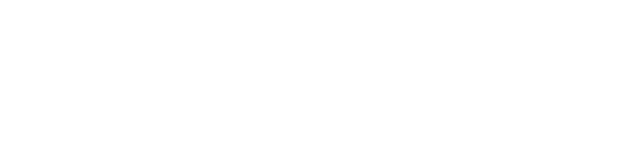
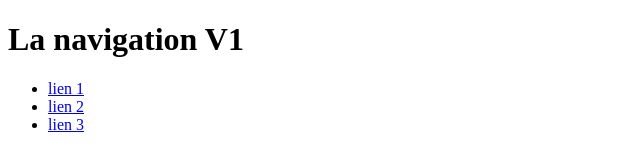
Before and after one commit to dioukoum/FirstProject, a plain HTML site: page index.html in a window 1280 px wide. Shown: the whole page, without its empty margins (0-640 px from the left). Drawn offline with Linux system fonts and the light colour scheme.

Commit message:
ajout de nav

```diff
--- a/index.html
+++ b/index.html
@@ -4,9 +4,14 @@
     <meta charset="UTF-8">
     <meta http-equiv="X-UA-Compatible" content="IE=edge">
     <meta name="viewport" content="width=device-width, initial-scale=1.0">
-    <title>Document</title>
+    <title>Navigation</title>
 </head>
 <body>
-
+    <h1>La navigation V1</h1>
+    <ul>
+        <li><a href="#">lien 1</a></li>
+        <li><a href="#">lien 2</a></li>
+        <li><a href="#">lien 3</a></li>
+    </ul>
 </body>
 </html>
```
